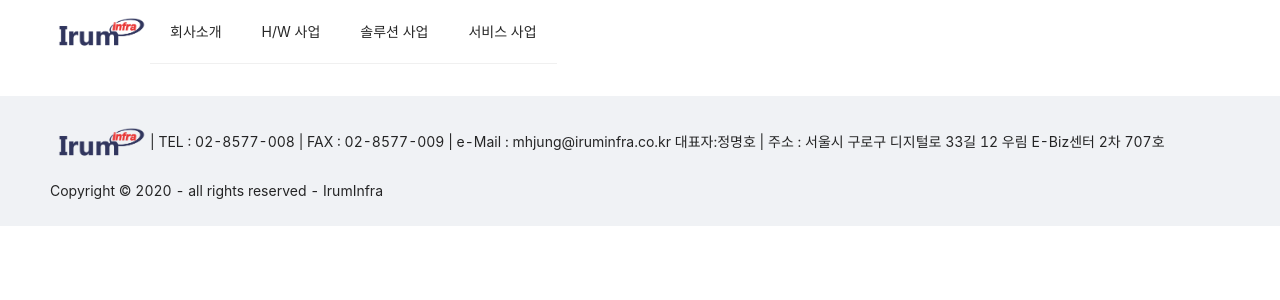
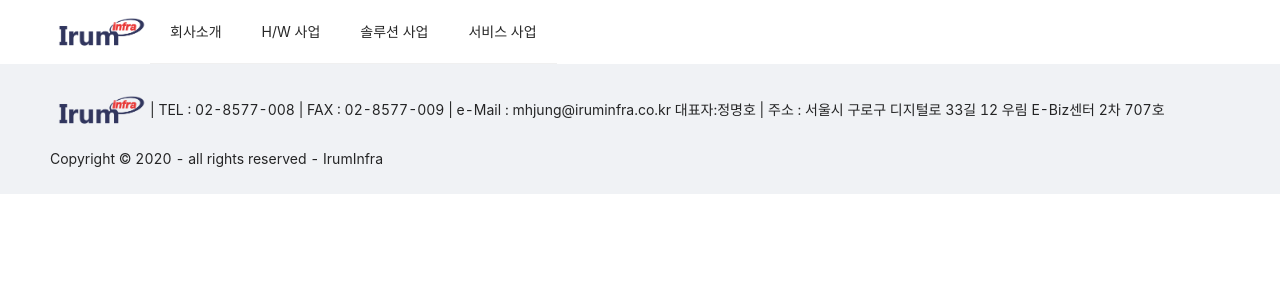
Before and after one commit to younghun1124/IrumInfraWeb, a React (Create React App) app: page /hardware in a window 1280 px wide. Shown: the top 300 px of the page. Built offline with nearby package versions, Linux system fonts and the light colour scheme.

Commit message:
레이아웃 중앙화

```diff
--- a/src/App.js
+++ b/src/App.js
@@ -1,12 +1,19 @@
 import { Home, Nav, Intro } from './pages';
 import { Routes, Route, Link } from 'react-router-dom';
 import { Layout } from 'antd';
+/** @jsxImportSource @emotion/react */
+import { css } from '@emotion/react';
 import Hardware from './pages/Hardware';
+
 const { Header, Content, Footer } = Layout;
 function App() {
     return (
         <>
-            <Layout>
+            <Layout
+                css={css`
+                    background-color: #f9fafb;
+                `}
+            >
                 <Header
                     style={{
                         position: 'fixed',
@@ -18,11 +25,11 @@ function App() {
                     <Nav />
                 </Header>
                 <Content
-                    style={{
-                        background: 'white',
-                        padding: '16px',
-                        marginTop: '64px',
-                    }}
+                    css={css`
+                        background-color: white;
+
+                        margin-top: 64px;
+                    `}
                 >
                     <Routes>
                         <Route path='/' element={<Home />} />
```
